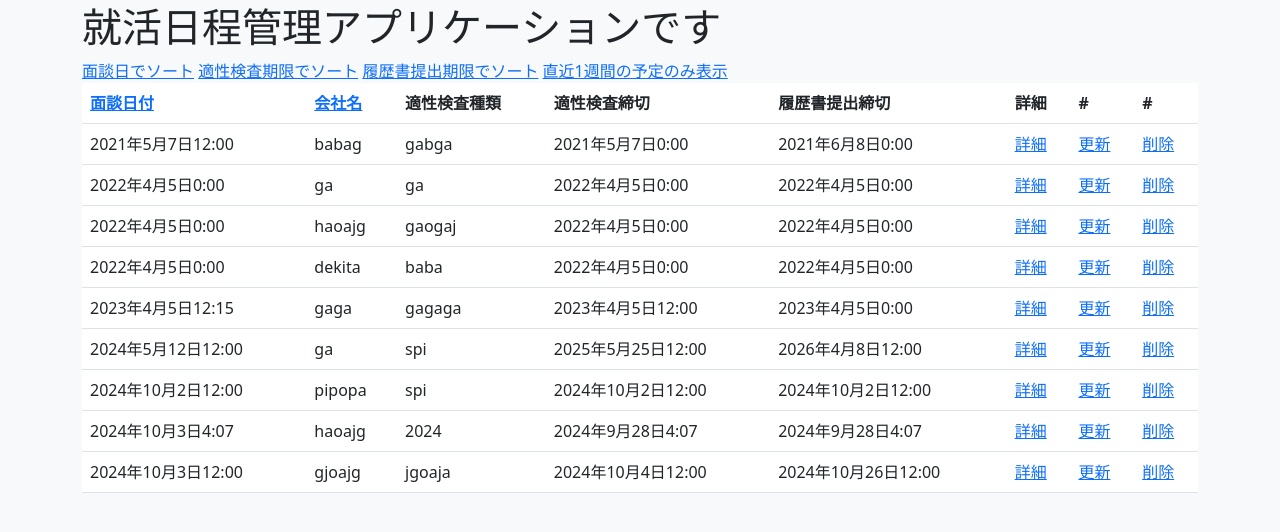
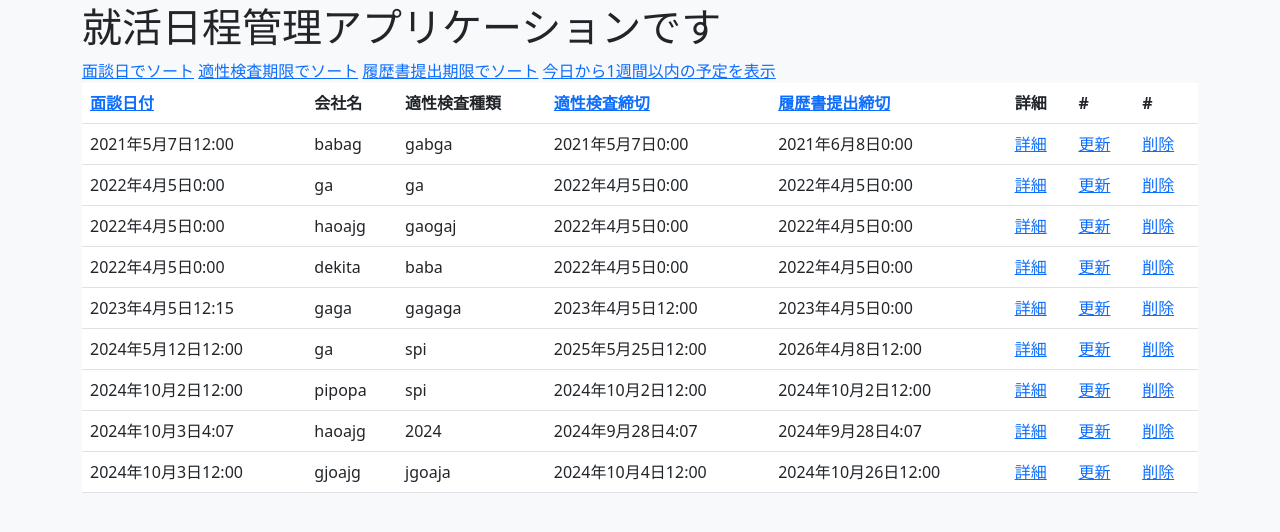
Before and after one commit to Katsuharuby/portofolio_sample, a Django app: page / in a window 1280 px wide. Shown: the part 53-585 px from the top of the page. Run offline with Django 4.2, Linux system fonts and the light colour scheme; a user stored in the database is signed in; data comes from the database, SQL or seed files in the repository.

Commit message:
面談の日付や適性検査締切の枠をタッチすることでもソートできてしまう不具合がある。 一週間以内の予定を表示する機能を実装した

```diff
--- a/manage_app/templates/manage_app/day_list.html
+++ b/manage_app/templates/manage_app/day_list.html
@@ -6,17 +6,17 @@
     <a href="?sort_by=date_of_interview">面談日でソート</a>
     <a href="?sort_by=date_of_spi">適性検査期限でソート</a>
     <a href="?sort_by=resume_of_spi">履歴書提出期限でソート</a>
-    <a href="?filter_recent=true">直近1週間の予定のみ表示</a>
+    <a href="?filter_upcoming=true">今日から1週間以内の予定を表示</a>
 </div>
 
 <table class="table">
 <thead>
     <tr>
         <th><a href="?sort_by=date_of_interview">面談日付</a></th>
-        <th><a href="?sort_by=name_of_company">会社名</a></th>
+        <th>会社名</th>
         <th>適性検査種類</th>
-        <th>適性検査締切</th>
-        <th>履歴書提出締切</th>
+        <th><a href="?sort_by=date_of_spi">適性検査締切</a></th>
+        <th><a href="?sort_by=resume_of_spi">履歴書提出締切</a></th>
         <th>詳細</th>
         <th>#</th>
         <th>#</th>
--- a/manage_app/views.py
+++ b/manage_app/views.py
@@ -18,18 +18,16 @@ class IndexView(LoginRequiredMixin, generic.ListView):
 
     def get_queryset(self):
         sort_by = self.request.GET.get('sort_by', 'date_of_interview')
-        filter_recent = self.request.GET.get('filter_recent', None)  # 直近1週間のフィルタリングオプション
+        filter_upcoming = self.request.GET.get('filter_upcoming', None)  # 「今日から1週間後まで」のフィルタリングオプション
         queryset = Day.objects.filter(author=self.request.user)
-        # テスト用
-        # print(f"Filter recent: {filter_recent}")
+
         today = timezone.now()
-        one_week_ago = today - timedelta(days=7)
-        print(f"Today's date: {today}, One week ago: {one_week_ago}")
+        one_week_later = today + timedelta(days=7)
+        print(f"Today's date: {today}, One week later: {one_week_later}")
 
-        if filter_recent == 'true':
-            today = timezone.now()
-            one_week_ago = today - timedelta(days=7)
-            queryset = queryset.filter(date_of_interview__range=[one_week_ago, today])
+        if filter_upcoming == 'true':
+            # 今日から一週間後までのデータに絞り込み
+            queryset = queryset.filter(date_of_interview__range=[today, one_week_later])
 
         return queryset.order_by(sort_by)
 
```
